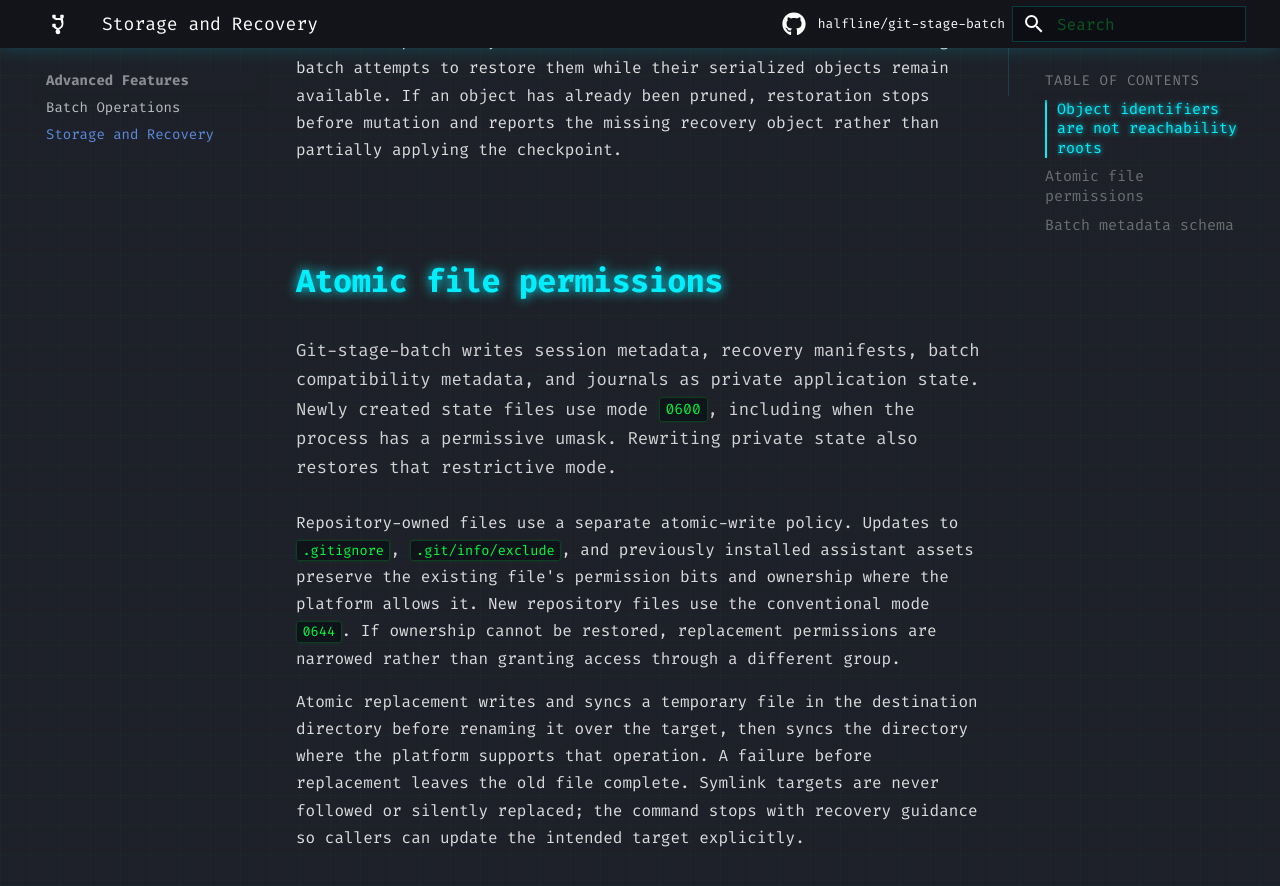
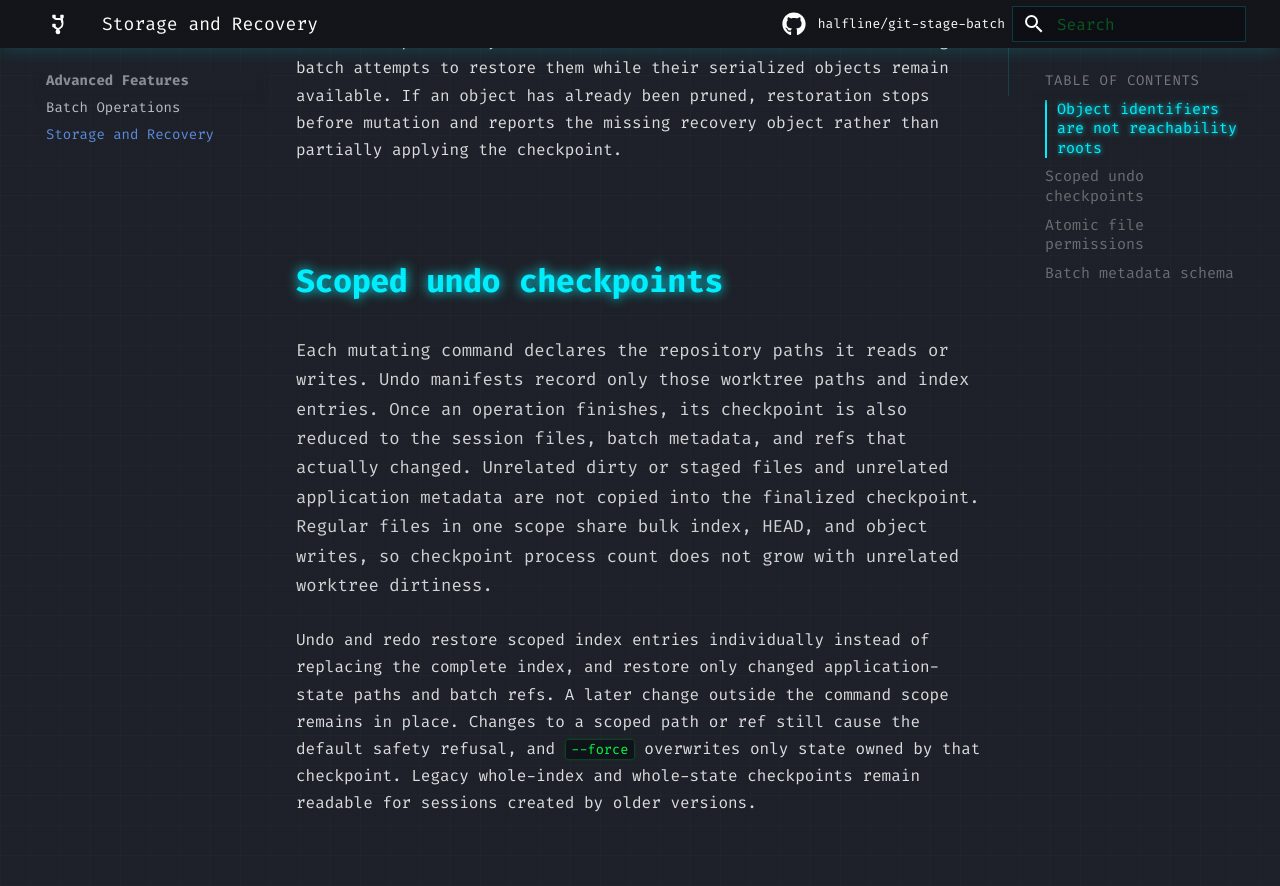
Before and after one commit to halfline/git-stage-batch, an MkDocs documentation site: the page built from docs/storage.md, in a window 1280 px wide and 900 px high, scrolled down 1102 px. Shown: the top 886 px of the window. Built offline with MkDocs 1.6.1 and Material for MkDocs 9.7.7, drawn with Linux system fonts in a browser that asks for light colours; comment, search, counter and statistics services are not loaded.

Commit message:
docs: Explain scoped undo snapshots
Undo and redo now retain only command-owned worktree, index, ref, and
application-state changes.

Users need to know why unrelated work remains untouched while changes
inside an operation scope still receive safety checks.

This commit documents scoped checkpoint retention, restoration, conflict
behavior, and legacy checkpoint compatibility.

The final manpage commit will align command reference text with scoped undo
behavior.

```diff
--- a/docs/storage.md
+++ b/docs/storage.md
@@ -31,6 +31,24 @@ attempts to restore them while their serialized objects remain available. If
 an object has already been pruned, restoration stops before mutation and
 reports the missing recovery object rather than partially applying the
 checkpoint.
+
+## Scoped undo checkpoints
+
+Each mutating command declares the repository paths it reads or writes. Undo
+manifests record only those worktree paths and index entries. Once an operation
+finishes, its checkpoint is also reduced to the session files, batch metadata,
+and refs that actually changed. Unrelated dirty or staged files and unrelated
+application metadata are not copied into the finalized checkpoint. Regular
+files in one scope share bulk index, HEAD, and object writes, so checkpoint
+process count does not grow with unrelated worktree dirtiness.
+
+Undo and redo restore scoped index entries individually instead of replacing
+the complete index, and restore only changed application-state paths and batch
+refs. A later change outside the command scope remains in place. Changes to a
+scoped path or ref still cause the default safety refusal, and `--force`
+overwrites only state owned by that checkpoint. Legacy whole-index and
+whole-state checkpoints remain readable for sessions created by older
+versions.
 
 ## Atomic file permissions
 
```
Also changed, not shown: docs/commands.md (+5 -2 lines).
